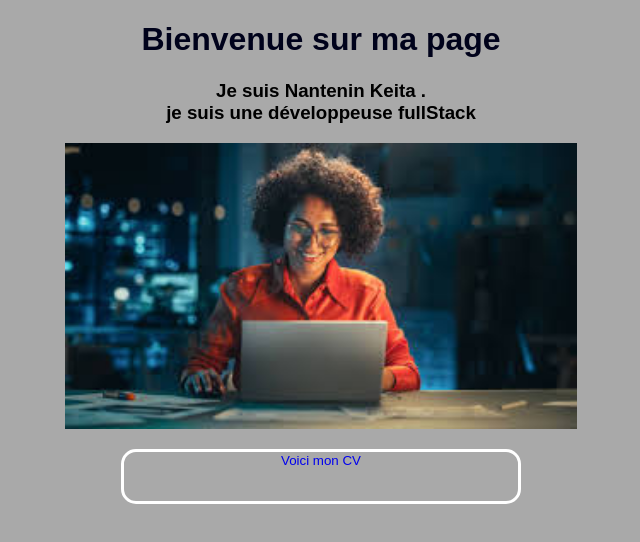
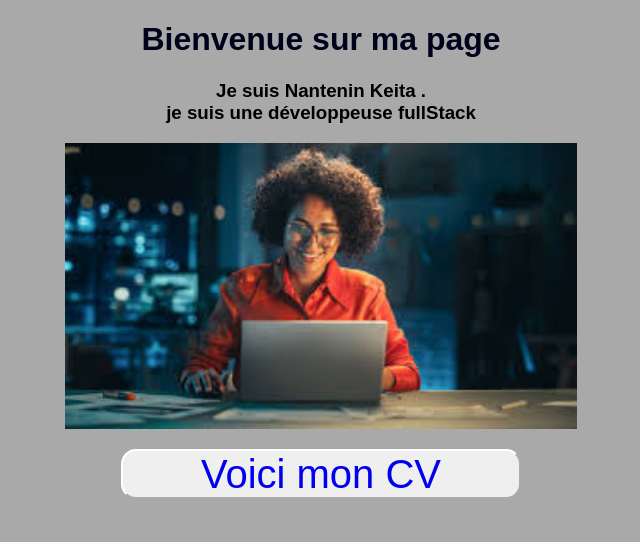
Before and after one commit to NMK100/Maquette_InteractiveWE, a plain HTML site: page index .html in a window 1280 px wide. Shown: the whole page, without its empty margins (319-959 px from the left). Drawn offline with Linux system fonts and the light colour scheme.

Commit message:
mon deuxieme commit

```diff
--- a/style.css
+++ b/style.css
@@ -45,13 +45,16 @@ a{
 #but1{
     display: flex;
     justify-content: center;
+    font-size: 40px;
+    text-align: center;
     width: 400px;
-    color: rgb(0, 2, 27);
+    color: rgb(0, 2, 29);
+    height: 50px;
     margin: 0 auto;
     border-radius: 15px;
     border-color:white ;
 }
-button{
+.btn{
     color: rgb(32, 1, 58);
     background-color: darkgrey;
     width: 55px;
```
Also changed, not shown: Cv .html (+2 -2 lines).
